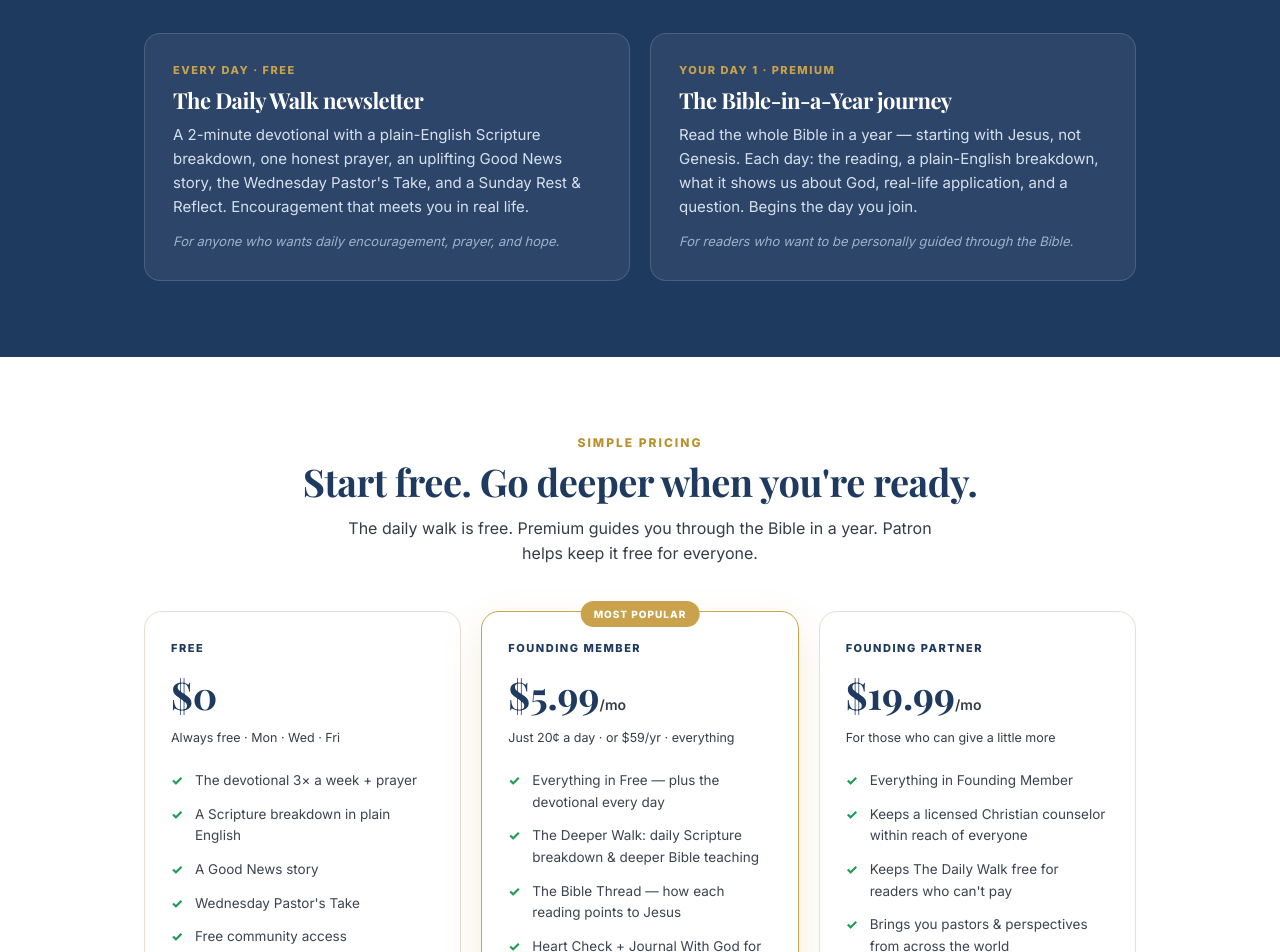
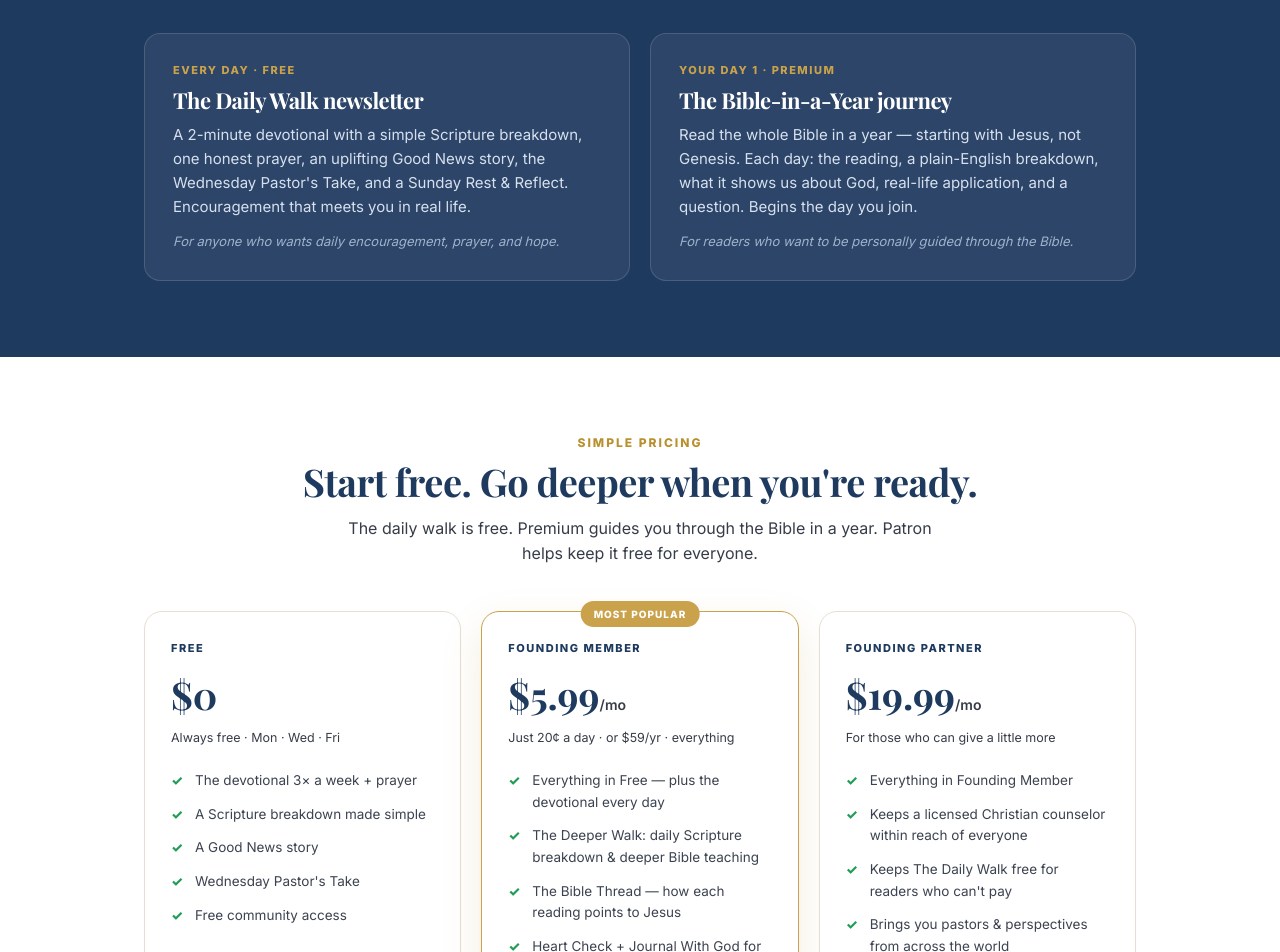
Before and after one commit to thedailywalk/the-daily-walk-build-pack, a Next.js app: page /designs/modern in a window 1280 px wide. Shown: the part 1620-2572 px from the top of the page. Built offline with nearby package versions, Linux system fonts and the light colour scheme; no server answers.

Commit message:
Reword "in plain English" to "made simple" across feature lists
Co-Authored-By: Claude Opus 4.8 <noreply@anthropic.com>
Claude-Session: https://claude.ai/code/session_01PGqH16Yf4bHy7VquHvtPnx

```diff
--- a/src/app/pricing/page.tsx
+++ b/src/app/pricing/page.tsx
@@ -26,7 +26,7 @@ const comparison: Array<
 > = [
   { group: "The free devotional · 3× a week" },
   { row: "The devotional (Mon · Wed · Fri)", tiers: [1, 1, 1] },
-  { row: "Scripture breakdown in plain English", tiers: [1, 1, 1] },
+  { row: "A Scripture breakdown made simple", tiers: [1, 1, 1] },
   { row: "One honest prayer with each issue", tiers: [1, 1, 1] },
   { row: "“Good News” — an uplifting story", tiers: [1, 1, 1] },
   { row: "Wednesday Pastor's Take", tiers: [1, 1, 1] },
@@ -35,7 +35,7 @@ const comparison: Array<
   { row: "The devotional every day (not just 3× a week)", tiers: [0, 1, 1] },
   { row: "Full Bible-in-a-Year journey, from your Day 1", tiers: [0, 1, 1] },
   { row: "Daily guided Scripture reading", tiers: [0, 1, 1] },
-  { row: "Plain-English breakdown of each passage", tiers: [0, 1, 1] },
+  { row: "Every passage broken down simply", tiers: [0, 1, 1] },
   { row: "“What this shows us about God” reflection", tiers: [0, 1, 1] },
   { row: "Real-life application for modern life", tiers: [0, 1, 1] },
   { row: "Daily reflection question + prayer prompt", tiers: [0, 1, 1] },
@@ -351,7 +351,7 @@ function FoundingOffer() {
               <div style={{ color: "#8a8270", fontSize: 14, marginBottom: 14 }}>$0 — forever, no card</div>
               <ul style={{ listStyle: "none", padding: 0, margin: "0 0 18px" }}>
                 {check("The devotional 3× a week (Mon · Wed · Fri)")}
-                {check("A Scripture breakdown in plain English")}
+                {check("A Scripture breakdown made simple")}
                 {check("One honest prayer with each issue")}
                 {check("An uplifting Good News story")}
                 {check("Free community access")}
--- a/src/app/subscribe/page.tsx
+++ b/src/app/subscribe/page.tsx
@@ -12,7 +12,7 @@ export const metadata: Metadata = {
 
 const included = [
   "A 2-minute devotional — Mon · Wed · Fri",
-  "A Scripture breakdown in plain English",
+  "A Scripture breakdown made simple",
   "One honest prayer with each issue",
   "An uplifting Good News story",
   "Wednesday Pastor's Take",
--- a/src/components/HowItWorks.tsx
+++ b/src/components/HowItWorks.tsx
@@ -79,7 +79,7 @@ export default function HowItWorks() {
               <div className="hiw-box-k">In your inbox</div>
               <h4>The Daily Walk newsletter</h4>
               <p>
-                A 2-minute devotional with a plain-English Scripture breakdown,
+                A 2-minute devotional with a simple Scripture breakdown,
                 one honest prayer, an uplifting Good News story, and the
                 Wednesday Pastor&apos;s Take — three mornings a week. Encouragement that meets you in real life.
               </p>
--- a/src/components/MembershipCard.tsx
+++ b/src/components/MembershipCard.tsx
@@ -137,7 +137,7 @@ const TIERS: Record<
         h: "Every Mon · Wed · Fri",
         items: [
           "The devotional 3× a week",
-          "A Scripture breakdown in plain English",
+          "A Scripture breakdown made simple",
           "One honest prayer with each issue",
           "An uplifting Good News story",
         ],
--- a/src/components/PricingCards.tsx
+++ b/src/components/PricingCards.tsx
@@ -54,7 +54,7 @@ export default function PricingCards() {
             </div>
             <ul className="feat">
               <li>The devotional 3× a week — Mon · Wed · Fri</li>
-              <li>A Scripture breakdown in plain English</li>
+              <li>A Scripture breakdown made simple</li>
               <li>One honest prayer with each issue</li>
               <li>An uplifting &ldquo;Good News&rdquo; story</li>
               <li>Wednesday &ldquo;Pastor&apos;s Take&rdquo; encouragement</li>
--- a/src/components/SamplesTabs.tsx
+++ b/src/components/SamplesTabs.tsx
@@ -29,7 +29,7 @@ const TABS: {
     name: "Free Devotional",
     cadence: "3 mornings a week · Mon · Wed · Fri · Free forever",
     blurb:
-      "A short, honest devotional with a plain-English Scripture breakdown, a real prayer, and encouragement to start your day with God — simple and welcoming, wherever you are on the journey.",
+      "A short, honest devotional with a simple Scripture breakdown, a real prayer, and encouragement to start your day with God — simple and welcoming, wherever you are on the journey.",
     cta: { label: "Start free →", href: "/subscribe" },
   },
   {
--- a/src/lib/content.ts
+++ b/src/lib/content.ts
@@ -14,7 +14,7 @@ export const rhythms = [
   {
     tag: "Every day · Free",
     title: "The Daily Walk newsletter",
-    body: "A 2-minute devotional with a plain-English Scripture breakdown, one honest prayer, an uplifting Good News story, the Wednesday Pastor's Take, and a Sunday Rest & Reflect. Encouragement that meets you in real life.",
+    body: "A 2-minute devotional with a simple Scripture breakdown, one honest prayer, an uplifting Good News story, the Wednesday Pastor's Take, and a Sunday Rest & Reflect. Encouragement that meets you in real life.",
     who: "For anyone who wants daily encouragement, prayer, and hope.",
   },
   {
@@ -134,7 +134,7 @@ export const tiers: Tier[] = [
     note: "Always free · Mon · Wed · Fri",
     features: [
       "The devotional 3× a week + prayer",
-      "A Scripture breakdown in plain English",
+      "A Scripture breakdown made simple",
       "A Good News story",
       "Wednesday Pastor's Take",
       "Free community access",
--- a/src/lib/site.ts
+++ b/src/lib/site.ts
@@ -8,7 +8,7 @@ export const site = {
   wordmark: "THE DAILY WALK",
   tagline: "Walking with God in real life",
   description:
-    "Three mornings a week: a short, honest devotional with a plain-English Scripture breakdown, a real prayer, and good news from around the world — free. And when you're ready, be guided through the whole Bible in a year, starting on your Day 1.",
+    "Three mornings a week: a short, honest devotional with a simple Scripture breakdown, a real prayer, and good news from around the world — free. And when you're ready, be guided through the whole Bible in a year, starting on your Day 1.",
   domain: "thedailywalknewsletter.com",
   url: process.env.APP_URL ?? "https://thedailywalknewsletter.com",
   replyTo: "thedailywalknewsletter@gmail.com",
```
